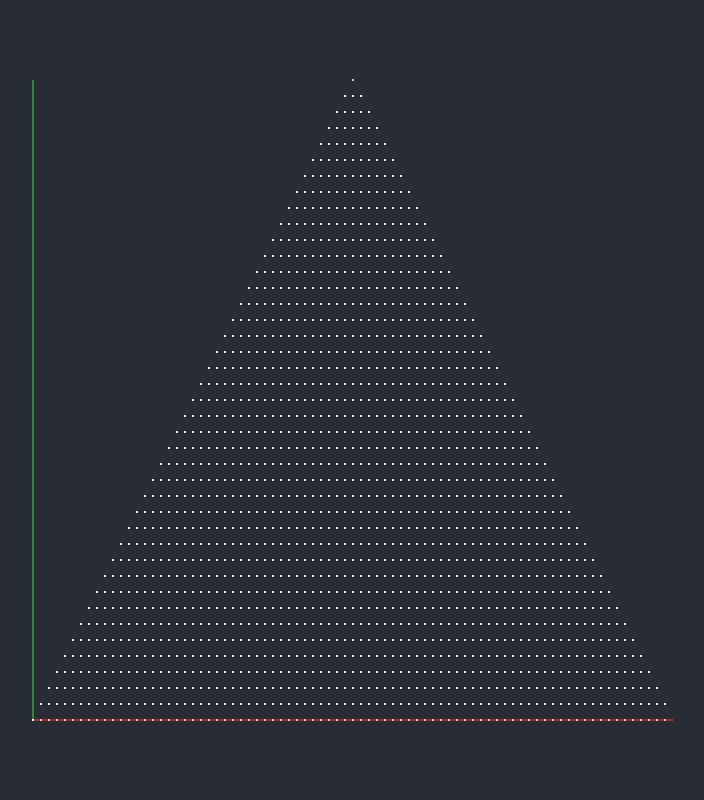
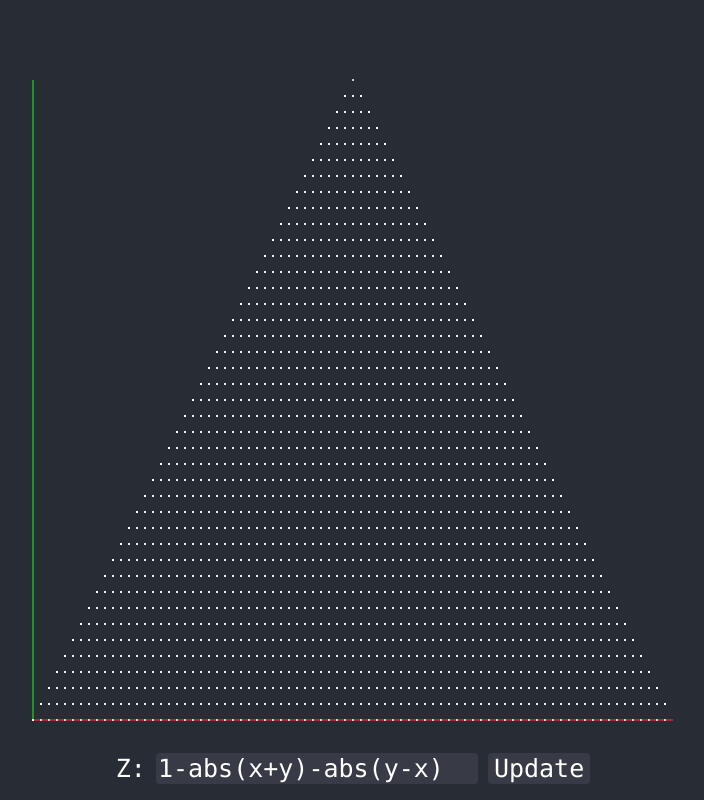
Before and after one commit to conwayjw97/3D-Function-Projector, a React (Create React App) app: page / in a window 1280 px wide. Shown: the whole page, without its empty margins (287-991 px from the left). Built offline with nearby package versions, Linux system fonts and the light colour scheme.

Commit message:
Begun work on controls

```diff
--- a/src/App.js
+++ b/src/App.js
@@ -1,10 +1,12 @@
 import Canvas from './components/canvas/Canvas.js';
+import Controls from './components/controls/Controls.js';
 import './App.css';
 
 function App() {
   return (
     <div className="App">
       <Canvas/>
+      <Controls/>
     </div>
   );
 }
--- /dev/null
+++ b/src/components/controls/Controls.css
@@ -0,0 +1,47 @@
+.controls {
+  position: absolute;
+  top: 0;
+  left: 0;
+  width: 100%;
+  height: 100%;
+  pointer-events: none;
+  font: 25px Consolas;
+  color: rgb(255, 255, 255);
+}
+
+.expression {
+  position: absolute;
+  left: 30%;
+  right: 30%;
+  bottom: 2%;
+  pointer-events: auto;
+}
+
+input[type=text] {
+  color: rgb(255, 255, 255);
+  background-color: rgb(56, 59, 69);
+  height: 100%;
+  display: inline-block;
+  border: 0;
+  border-radius: 4px;
+  font: 25px Consolas;
+  margin: 0 10px;
+}
+
+input[type=text]:focus{
+    outline: none;
+}
+
+button {
+  transition-duration: 0.3s;
+  color: rgb(255, 255, 255);
+  background-color: rgb(56, 59, 69);
+  font: 25px Consolas;
+  border: 0;
+  border-radius: 4px;
+}
+
+button:hover {
+  background-color: rgb(255, 255, 255);
+  color: rgb(56, 59, 69);
+}
--- /dev/null
+++ b/src/components/controls/Controls.js
@@ -0,0 +1,16 @@
+import React from "react";
+import "./Controls.css";
+
+function Controls(props) {
+  return (
+    <div className="controls">
+      <div className="expression">
+        <label>Z:</label>
+        <input type="text" id="expression" name="expression" value="1-abs(x+y)-abs(y-x)" />
+        <button>Update</button>
+      </div>
+    </div>
+  );
+}
+
+export default Controls;
```
